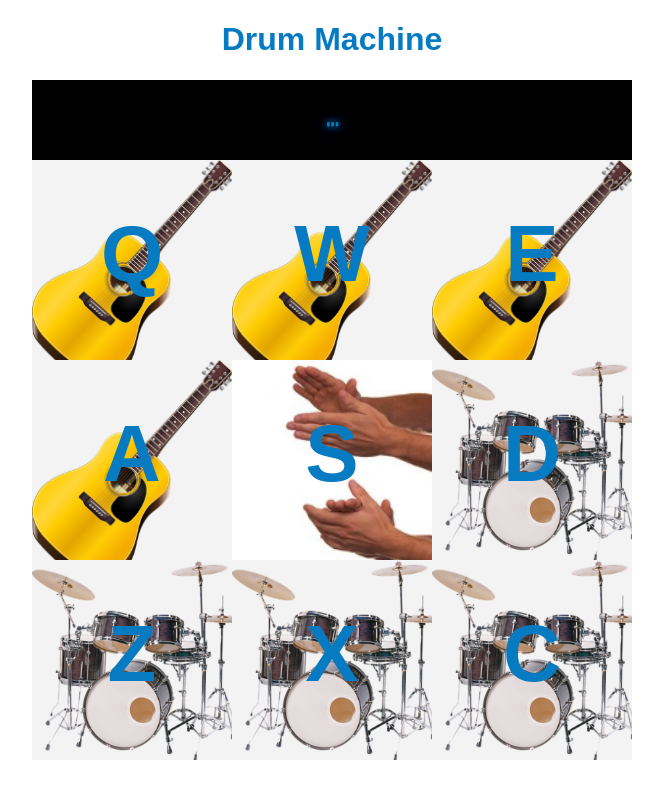
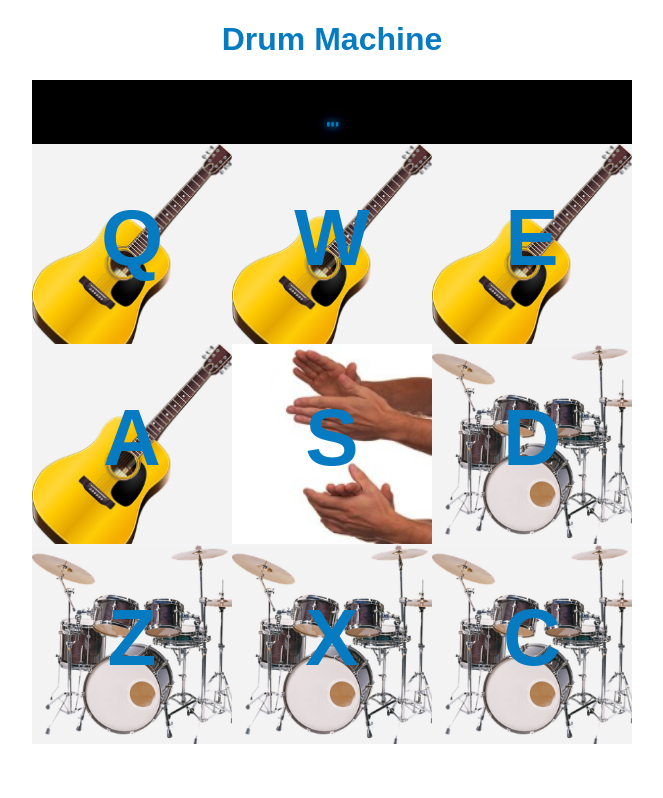
Before and after one commit to costik2020/0021-drum-machine, a React app: page / in a window 1280 px wide. Shown: the whole page, without its empty margins (308-971 px from the left). Built offline with nearby package versions, Linux system fonts and the light colour scheme.

Commit message:
Checkpoint

```diff
--- a/src/style/main.sass
+++ b/src/style/main.sass
@@ -63,20 +63,13 @@ body
   align-items: center
 
 #display
-  //text-align: center
+  // border: 2px solid blue
+  padding-top: 2rem
   width: 400px
-  height: 50px
-
-
-#display
-  // border: 2px solid blue
-  text-align: right
-  padding: 5px
-  height: 5rem
+  height: 4rem
   font-family: codystarregular, bpdotsregular, regular
   font-size: 2rem
   font-weight: bold
-  padding-top: 1rem
 
 
 
@@ -95,6 +88,8 @@ body
   padding: 1rem
   color: $text-color
 
+
+
 .all-pads
   display: grid
   grid-template-columns: 1fr 1fr 1fr
@@ -111,7 +106,8 @@ body
   text-align: center
   padding: 3rem
   color: $text-color
-
+  cursor: pointer
+  user-select: none
 
 .all-pads .drum-pad:hover
   border: 10px solid $border-hover-color
```
Also changed, not shown: src/style/main.css, 1 other file.
